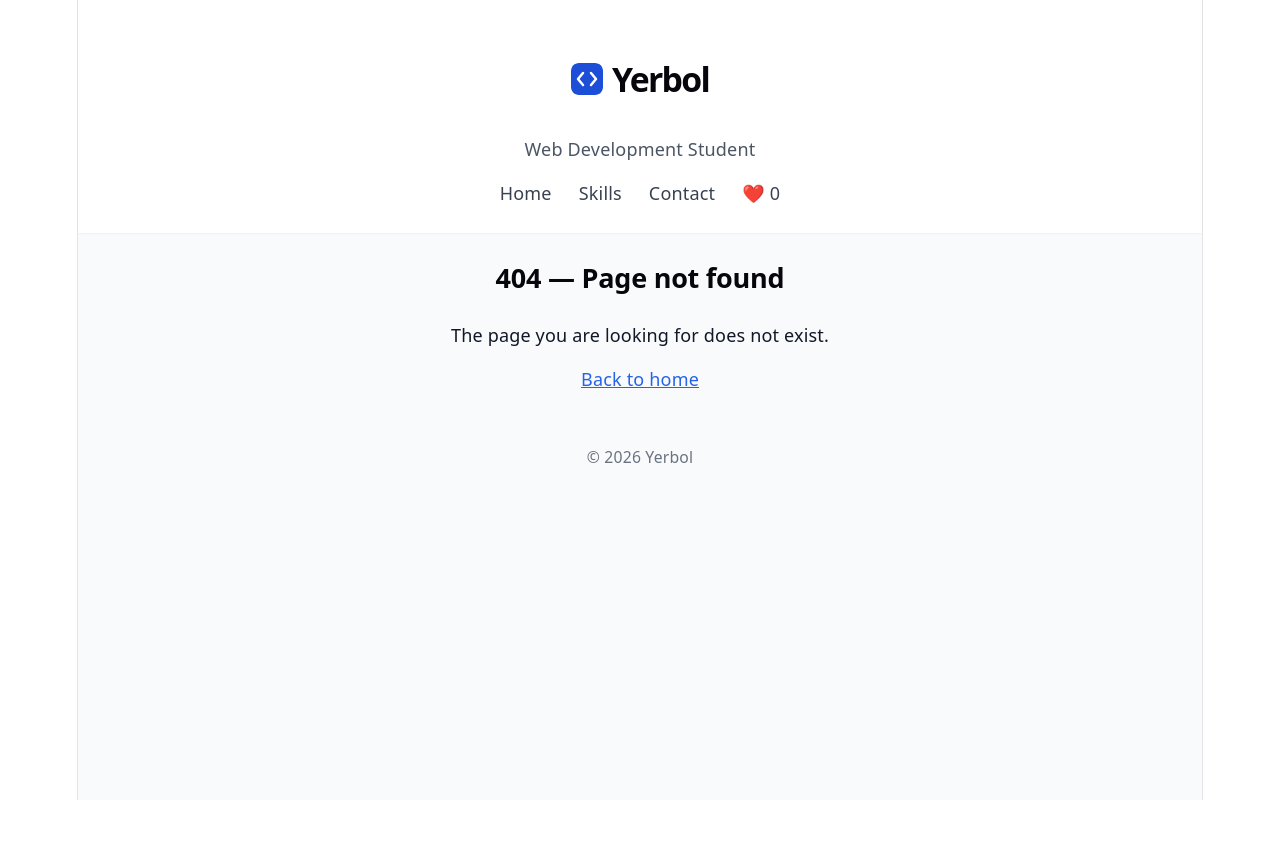
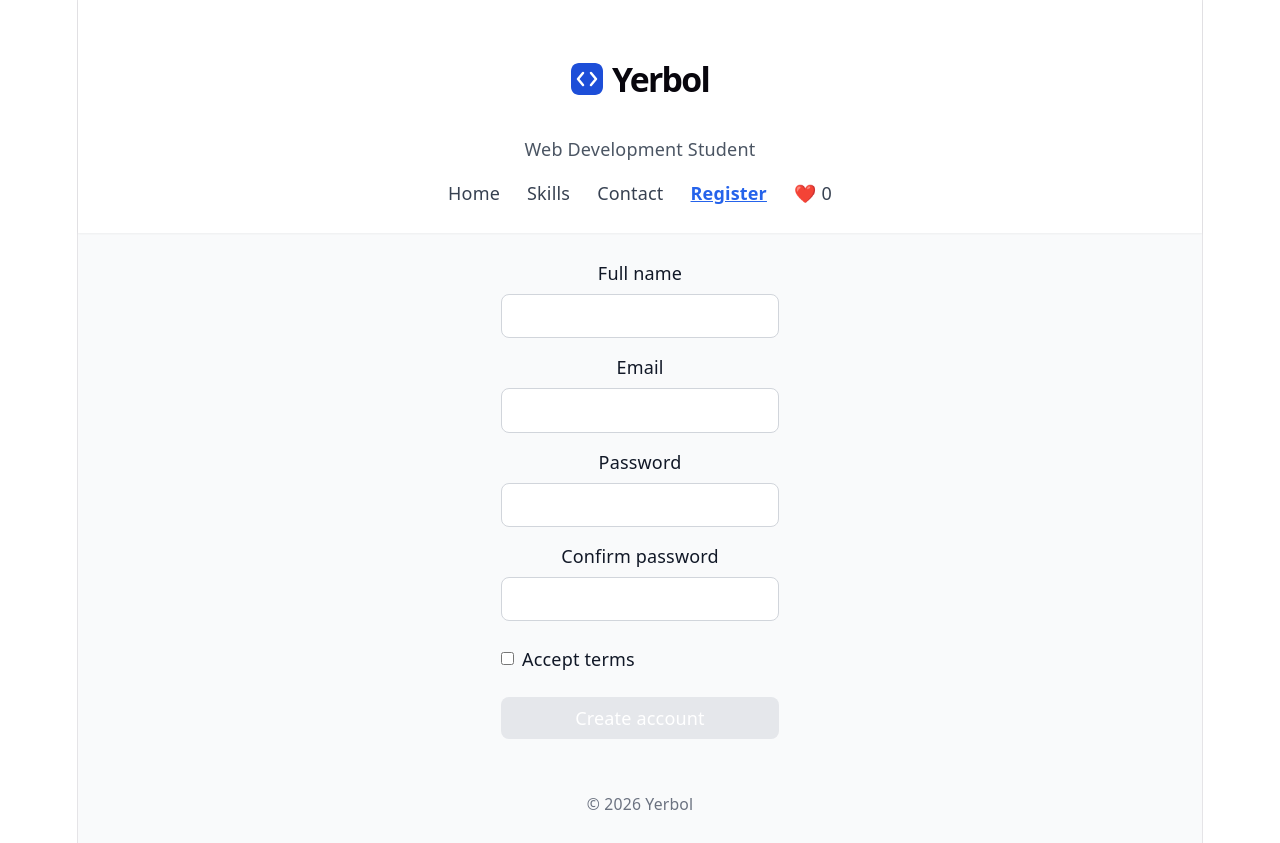
Before and after one commit to zhumabayeverbol007-ersq/iwamad-practice, a React (Vite) app: page /register in a window 1280 px wide. Before the commit this address had no page. Before the commit the page ends 800 px from the top, so only its background shows below. Built offline with nearby package versions, Linux system fonts and the light colour scheme.

Commit message:
Week 6: registration form, validation, tests

```diff
--- a/src/App.tsx
+++ b/src/App.tsx
@@ -3,6 +3,7 @@
 import HomePage from './pages/HomePage';
 import SkillsPage from './pages/SkillsPage';
 import ContactPage from './pages/ContactPage';
+import RegisterPage from './pages/RegisterPage';
 import NotFoundPage from './pages/NotFoundPage';
 
 function App() {
@@ -12,6 +13,7 @@
         <Route index element={<HomePage />} />
         <Route path="skills" element={<SkillsPage />} />
         <Route path="contact" element={<ContactPage />} />
+        <Route path="register" element={<RegisterPage />} />
         <Route path="*" element={<NotFoundPage />} />
       </Route>
     </Routes>
--- a/src/components/Header.tsx
+++ b/src/components/Header.tsx
@@ -14,9 +14,39 @@
       <p className="text-gray-600 mt-1">Web Development Student</p>
 
       <nav className="mt-4 flex flex-col items-center gap-3 sm:flex-row sm:justify-center sm:gap-6">
-        <NavLink to="/" end className={({ isActive }) => isActive ? 'active text-blue-600 underline font-semibold' : 'text-gray-700'}>Home</NavLink>
-        <NavLink to="/skills" className={({ isActive }) => isActive ? 'active text-blue-600 underline font-semibold' : 'text-gray-700'}>Skills</NavLink>
-        <NavLink to="/contact" className={({ isActive }) => isActive ? 'active text-blue-600 underline font-semibold' : 'text-gray-700'}>Contact</NavLink>
+        <NavLink
+          to="/"
+          end
+          className={({ isActive }) =>
+            isActive ? 'active text-blue-600 underline font-semibold' : 'text-gray-700'
+          }
+        >
+          Home
+        </NavLink>
+        <NavLink
+          to="/skills"
+          className={({ isActive }) =>
+            isActive ? 'active text-blue-600 underline font-semibold' : 'text-gray-700'
+          }
+        >
+          Skills
+        </NavLink>
+        <NavLink
+          to="/contact"
+          className={({ isActive }) =>
+            isActive ? 'active text-blue-600 underline font-semibold' : 'text-gray-700'
+          }
+        >
+          Contact
+        </NavLink>
+        <NavLink
+          to="/register"
+          className={({ isActive }) =>
+            isActive ? 'active text-blue-600 underline font-semibold' : 'text-gray-700'
+          }
+        >
+          Register
+        </NavLink>
         <span className="text-gray-700">❤️ {likes}</span>
       </nav>
     </header>
--- /dev/null
+++ b/src/components/ui/TextField.tsx
@@ -0,0 +1,32 @@
+import { useId } from 'react';
+import type { InputHTMLAttributes } from 'react';
+
+type TextFieldProps = InputHTMLAttributes<HTMLInputElement> & {
+  label: string;
+  error?: string;
+};
+
+function TextField({ label, error, id, ...rest }: TextFieldProps) {
+  const generatedId = useId();
+  const inputId = id ?? generatedId;
+  const errorId = `${inputId}-error`;
+
+  return (
+    <div className="field">
+      <label htmlFor={inputId}>{label}</label>
+      <input
+        id={inputId}
+        aria-invalid={error ? true : undefined}
+        aria-describedby={error ? errorId : undefined}
+        {...rest}
+      />
+      {error && (
+        <p id={errorId} className="field-error">
+          {error}
+        </p>
+      )}
+    </div>
+  );
+}
+
+export default TextField;
--- /dev/null
+++ b/src/lib/validateRegistration.ts
@@ -0,0 +1,37 @@
+export type RegistrationValues = {
+  fullName: string;
+  email: string;
+  password: string;
+  confirmPassword: string;
+  acceptTerms: boolean;
+};
+
+export type RegistrationErrors = Partial<Record<keyof RegistrationValues, string>>;
+
+export function validateRegistration(values: RegistrationValues): RegistrationErrors {
+  const errors: RegistrationErrors = {};
+
+  if (values.fullName.trim().length < 2) {
+    errors.fullName = 'Enter your full name';
+  }
+
+  if (!/^[^\s@]+@[^\s@]+\.[^\s@]+$/.test(values.email)) {
+    errors.email = 'Enter a valid email, like name@example.com';
+  }
+
+  if (values.password.length < 8) {
+    errors.password = 'Use at least 8 characters';
+  } else if (!/\d/.test(values.password)) {
+    errors.password = 'Include at least one number';
+  }
+
+  if (values.confirmPassword !== values.password) {
+    errors.confirmPassword = 'Passwords do not match';
+  }
+
+  if (!values.acceptTerms) {
+    errors.acceptTerms = 'Accept the terms to continue';
+  }
+
+  return errors;
+}
--- /dev/null
+++ b/src/pages/RegisterPage.tsx
@@ -0,0 +1,121 @@
+import { useState } from 'react';
+import type { ChangeEvent, SubmitEvent } from 'react';
+import { validateRegistration } from '../lib/validateRegistration';
+import type { RegistrationValues, RegistrationErrors } from '../lib/validateRegistration';
+import Button from '../components/ui/Button';
+import TextField from '../components/ui/TextField';
+
+const initialValues: RegistrationValues = {
+  fullName: '',
+  email: '',
+  password: '',
+  confirmPassword: '',
+  acceptTerms: false,
+};
+
+function RegisterPage() {
+  const [values, setValues] = useState<RegistrationValues>(initialValues);
+  const [touched, setTouched] = useState<Partial<Record<keyof RegistrationValues, boolean>>>({});
+  const [submitAttempted, setSubmitAttempted] = useState(false);
+  const [submitted, setSubmitted] = useState(false);
+
+  function handleChange(event: ChangeEvent<HTMLInputElement>) {
+    const { name, type, value, checked } = event.target;
+    setValues((current) => ({
+      ...current,
+      [name]: type === 'checkbox' ? checked : value,
+    }));
+  }
+
+  function handleBlur(event: ChangeEvent<HTMLInputElement>) {
+    const { name } = event.target;
+    setTouched((current) => ({ ...current, [name]: true }));
+  }
+
+  const errors: RegistrationErrors = validateRegistration(values);
+  const showError = (field: keyof RegistrationValues) =>
+    touched[field] || submitAttempted ? errors[field] : undefined;
+
+  function handleSubmit(event: SubmitEvent<HTMLFormElement>) {
+    event.preventDefault();
+    setSubmitAttempted(true);
+    if (Object.keys(errors).length === 0) {
+      setSubmitted(true);
+    }
+  }
+
+  if (submitted) {
+    return (
+      <main className="flex justify-center p-6">
+        <p role="status">Thanks, {values.fullName.trim()}. You are registered.</p>
+      </main>
+    );
+  }
+
+  return (
+    <main className="flex justify-center p-6">
+      <form onSubmit={handleSubmit} noValidate>
+        <TextField
+          label="Full name"
+          name="fullName"
+          type="text"
+          value={values.fullName}
+          onChange={handleChange}
+          onBlur={handleBlur}
+          error={showError('fullName')}
+        />
+
+        <TextField
+          label="Email"
+          name="email"
+          type="email"
+          value={values.email}
+          onChange={handleChange}
+          onBlur={handleBlur}
+          error={showError('email')}
+        />
+
+        <TextField
+          label="Password"
+          name="password"
+          type="password"
+          value={values.password}
+          onChange={handleChange}
+          onBlur={handleBlur}
+          error={showError('password')}
+        />
+
+        <TextField
+          label="Confirm password"
+          name="confirmPassword"
+          type="password"
+          value={values.confirmPassword}
+          onChange={handleChange}
+          onBlur={handleBlur}
+          error={showError('confirmPassword')}
+        />
+
+        <div className="check">
+          <input
+            id="acceptTerms"
+            name="acceptTerms"
+            type="checkbox"
+            checked={values.acceptTerms}
+            onChange={handleChange}
+            onBlur={handleBlur}
+          />
+          <label htmlFor="acceptTerms">Accept terms</label>
+        </div>
+        {showError('acceptTerms') && (
+          <p className="field-error">{showError('acceptTerms')}</p>
+        )}
+
+        <Button type="submit" variant="primary">
+          Create account
+        </Button>
+      </form>
+    </main>
+  );
+}
+
+export default RegisterPage;
--- a/src/styles/tokens.css
+++ b/src/styles/tokens.css
@@ -5,6 +5,7 @@
   --color-text-muted: #6b7280;
   --color-surface: #ffffff;
   --color-border: #d1d5db;
+  --color-error: #b91c1c;
 
   --space-2: 8px;
   --space-4: 16px;
--- a/src/styles/ui.css
+++ b/src/styles/ui.css
@@ -57,3 +57,41 @@
 .text-muted {
   color: var(--color-text-muted);
 }
+
+form {
+  display: grid;
+  gap: var(--space-4);
+  max-width: 360px;
+}
+
+.field {
+  display: grid;
+  gap: var(--space-2);
+}
+
+.field input:not([type="checkbox"]) {
+  box-sizing: border-box;
+  width: 100%;
+  font: inherit;
+  min-height: 44px;
+  padding: var(--space-2);
+  border: 1px solid var(--color-border);
+  border-radius: var(--radius-md);
+}
+
+.field input[aria-invalid="true"] {
+  border: 2px solid var(--color-error);
+}
+
+.field-error {
+  margin: 0;
+  color: var(--color-error);
+  font-size: 0.875rem;
+}
+
+.check {
+  display: flex;
+  align-items: center;
+  gap: var(--space-2);
+  min-height: 44px;
+}
```
Also changed, not shown: 6 other files (tests, documents, lock files or other folders).
